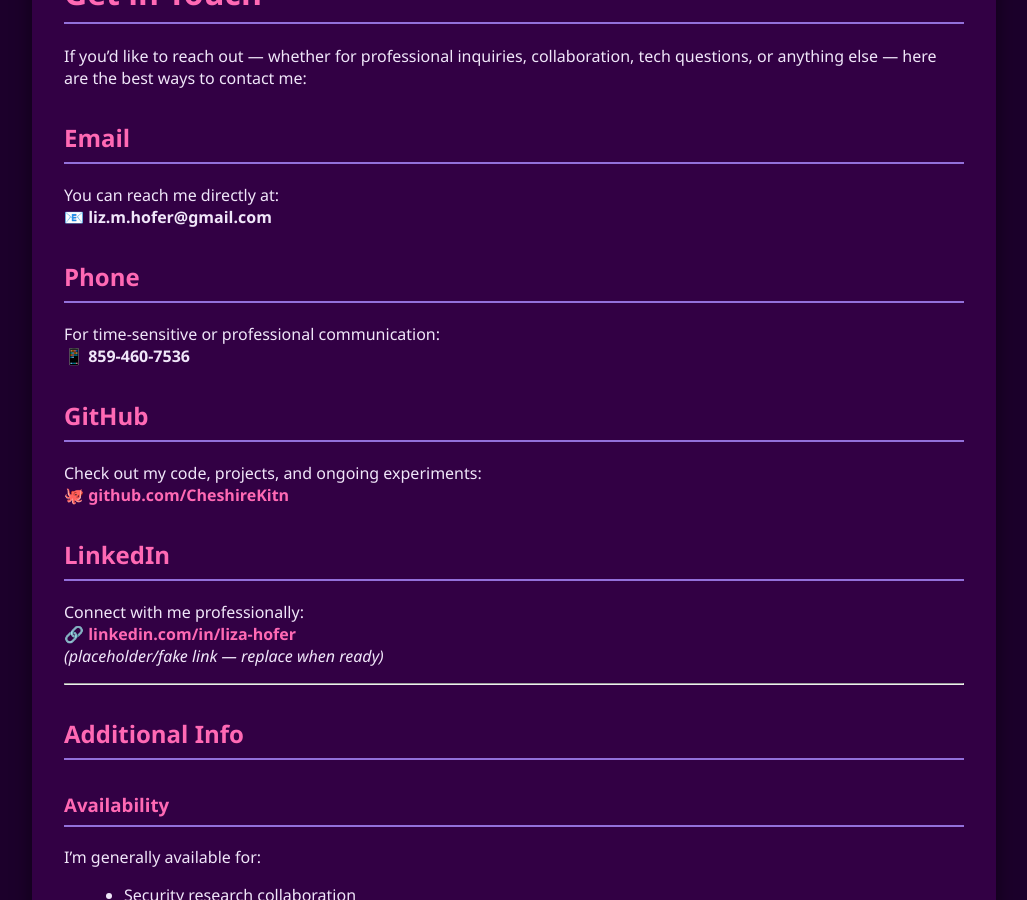
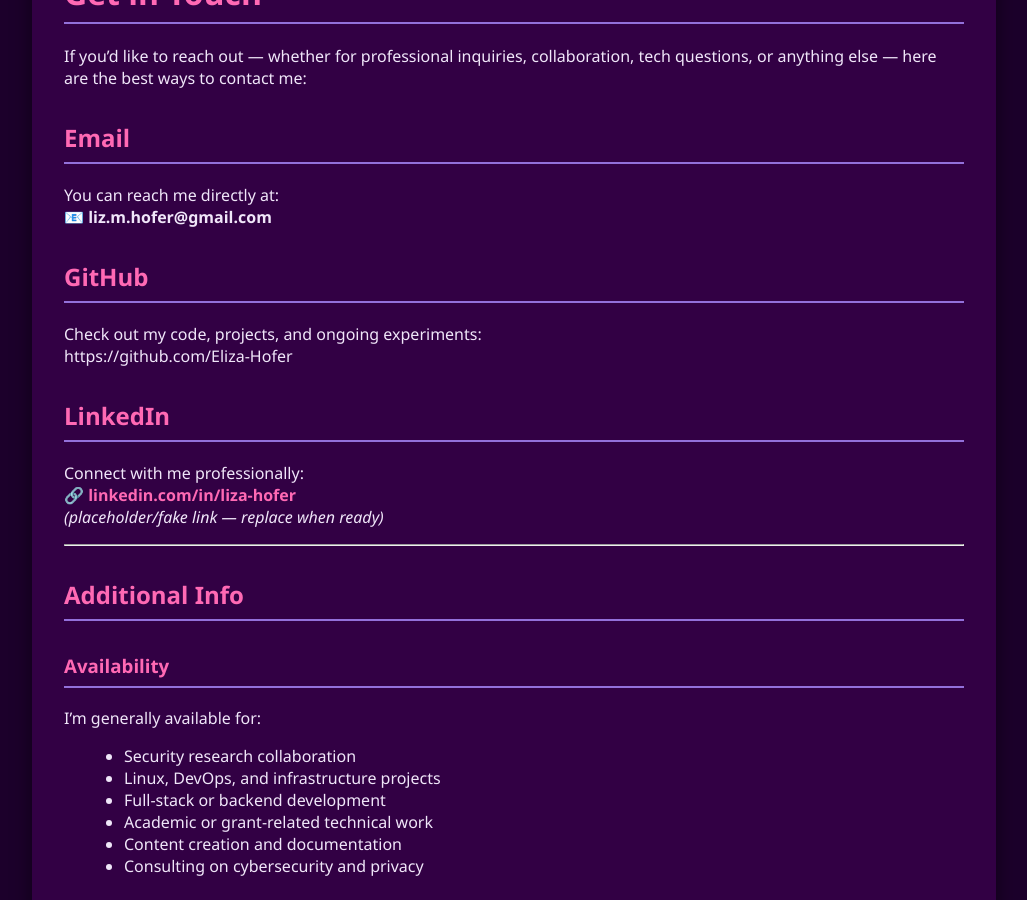
Before and after one commit to Eliza-Hofer/LizasLibrary, a Jekyll site: the page built from contactme.md, in a window 1280 px wide and 900 px high, scrolled down 308 px. Shown: the whole window, without its empty margins (126-1153 px from the left). Built offline with Jekyll 4.4.1, drawn with Linux system fonts in a browser that asks for light colours.

Commit message:
update :3

```diff
--- a/contactme.md
+++ b/contactme.md
@@ -13,13 +13,10 @@
 You can reach me directly at:
 📧 **liz.m.hofer@gmail.com**
 
-## Phone
-For time-sensitive or professional communication:
-📱 **859-460-7536**
-
 ## GitHub
 Check out my code, projects, and ongoing experiments:
-🐙 **[github.com/CheshireKitn](https://github.com/Eliza-Hofer)**
+https://github.com/Eliza-Hofer
+
 
 ## LinkedIn
 Connect with me professionally:
```
